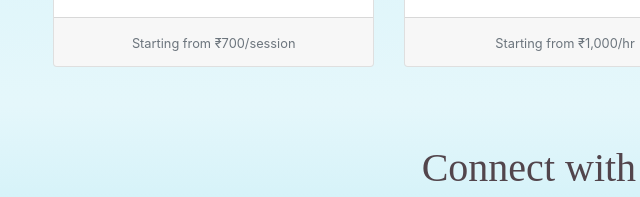
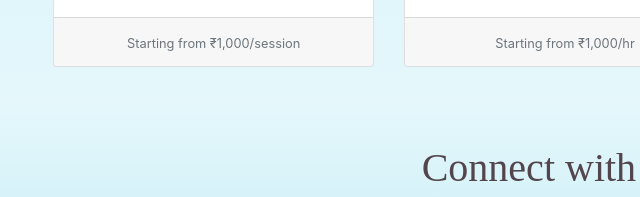
Before and after one commit to amanatjaisinghani/creating-footprints, a plain HTML site: page index.html in a window 1280 px wide. Shown: the part 2002-2199 px from the top of the page, 75-715 px from the left. Drawn offline with nearby package versions, Linux system fonts and the light colour scheme.

Commit message:
Update index.html
updated tutoring prices

```diff
--- a/index.html
+++ b/index.html
@@ -111,7 +111,7 @@
             <p class="card-text">Are you ready to conquer any academic challenges you face in your daily life and reach new heights? My tailored tutoring service provides the guidance and support you need to excel. By providing individual attention coupled wiht proven strategies, I strive to empower you to grasp problems with confidence. Let us embrace your academic journey and be by your side and aim to achieve your goals.</p>
           </div>
           <div class="card-footer">
-            <small class="text-muted">Starting from ₹700/session </small>
+            <small class="text-muted">Starting from ₹1,000/session </small>
           </div>
         </div>
 
```
